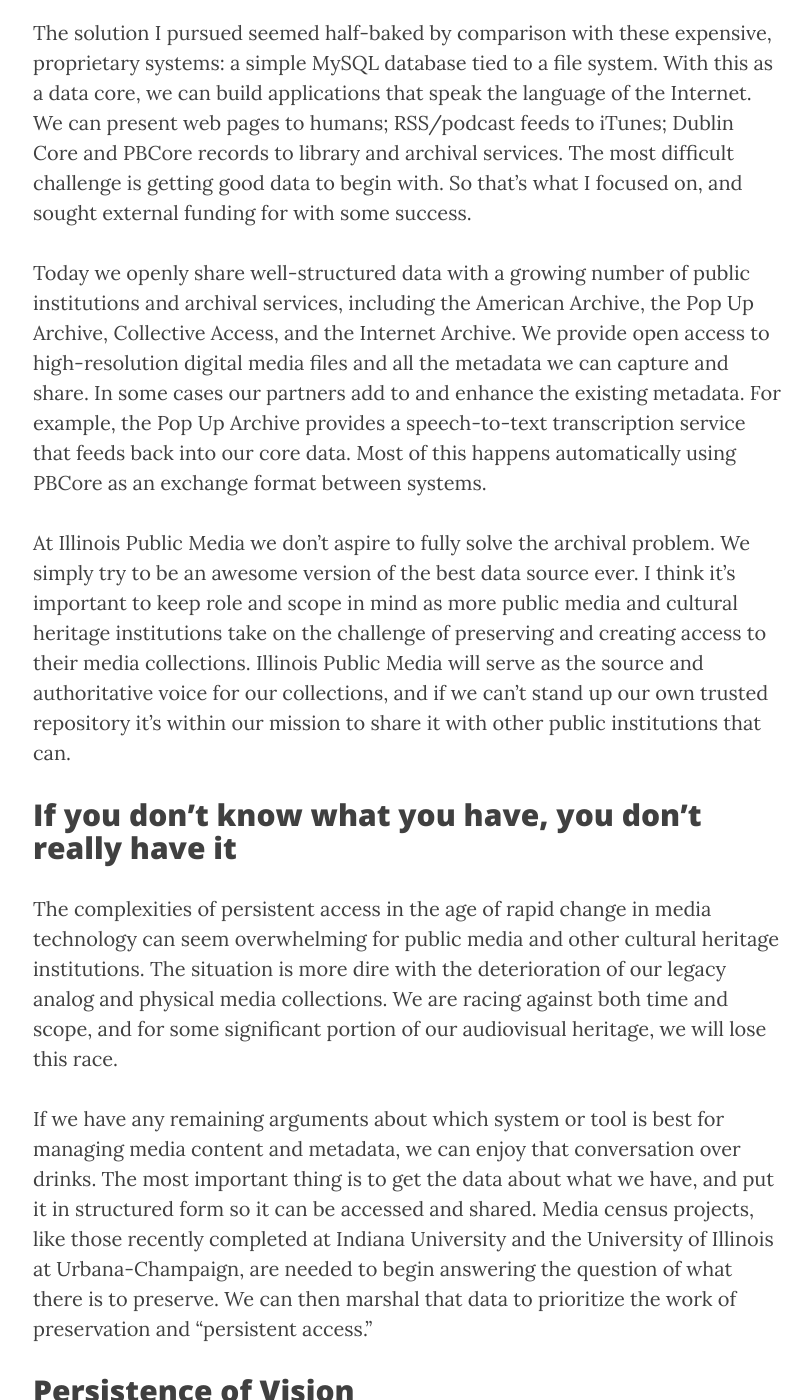
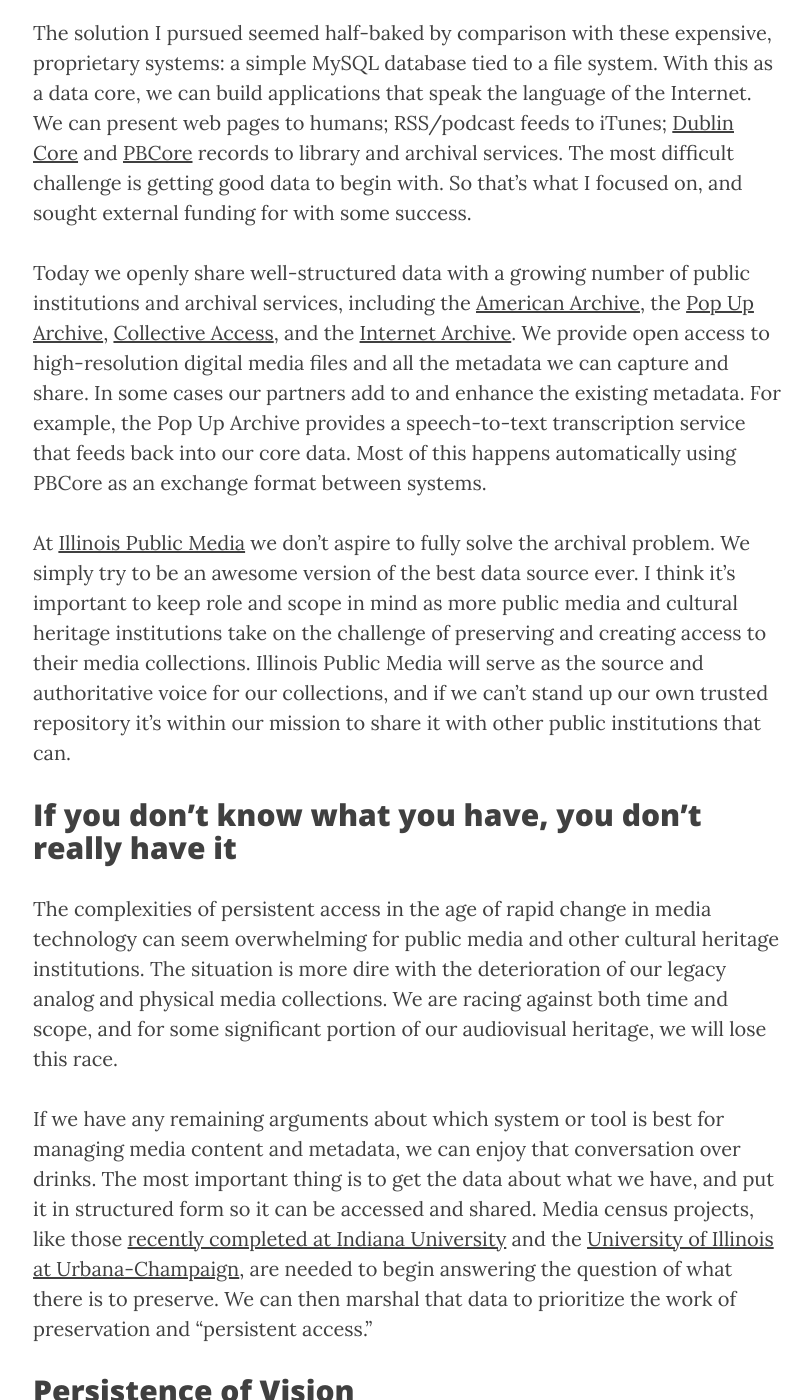
Before and after one commit to jackbrighton/jackbrighton.github.io, a Jekyll site: the page built from _posts/2015-05-16-confessions.md, in a window 1280 px wide and 1400 px high, scrolled down 2507 px. Shown: the whole window, without its empty margins (232-1044 px from the left). Built offline with Jekyll 4.4.1, drawn with Linux system fonts in a browser that asks for light colours; nearby versions of some CDN libraries; part of the change alters nothing that is shown.

```diff
--- a/_posts/2015-05-16-confessions.md
+++ b/_posts/2015-05-16-confessions.md
@@ -33,17 +33,17 @@ And that’s not counting our shelves and desk drawers everywhere filled with an
 
 You build a website with content and metadata. The presentation is just the access layer. A web page is accessed by humans by way of a browser that parses the html and presents a view we can understand and use. The same web page is accessed by machines (like web crawlers and other applications) by virtue of well-structured data they can parse and reuse. As I began to understand these things, I learned from my colleagues at other public media organizations that many of us were becoming deeply invested in technical solutions that could manage this data, and present it to humans and machines, at the cost of a very large contract and ongoing vendor dependency.
 
-The solution I pursued seemed half-baked by comparison with these expensive, proprietary systems: a simple MySQL database tied to a file system. With this as a data core, we can build applications that speak the language of the Internet. We can present web pages to humans; RSS/podcast feeds to iTunes; Dublin Core and PBCore records to library and archival services.  The most difficult challenge is getting good data to begin with. So that’s what I focused on, and sought external funding for with some success.
+The solution I pursued seemed half-baked by comparison with these expensive, proprietary systems: a simple MySQL database tied to a file system. With this as a data core, we can build applications that speak the language of the Internet. We can present web pages to humans; RSS/podcast feeds to iTunes; [Dublin Core](http://dublincore.org/) and [PBCore](http://pbcore.org/) records to library and archival services.  The most difficult challenge is getting good data to begin with. So that’s what I focused on, and sought external funding for with some success.
 
-Today we openly share well-structured data with a growing number of public institutions and archival services, including the American Archive, the Pop Up Archive, Collective Access, and the Internet Archive.  We provide open access to high-resolution digital media files and all the metadata we can capture and share. In some cases our partners add to and enhance the existing metadata. For example, the Pop Up Archive provides a speech-to-text transcription service that feeds back into our core data. Most of this happens automatically using PBCore as an exchange format between systems.
+Today we openly share well-structured data with a growing number of public institutions and archival services, including the [American Archive](http://americanarchive.org/), the [Pop Up Archive](https://popuparchive.org/), [Collective Access](http://collectiveaccess.org/), and the [Internet Archive](https://archive.org/).  We provide open access to high-resolution digital media files and all the metadata we can capture and share. In some cases our partners add to and enhance the existing metadata. For example, the Pop Up Archive provides a speech-to-text transcription service that feeds back into our core data. Most of this happens automatically using PBCore as an exchange format between systems.
 
-At Illinois Public Media we don’t aspire to fully solve the archival problem. We simply try to be an awesome version of the best data source ever. I think it’s important to keep role and scope in mind as more public media and cultural heritage institutions take on the challenge of preserving and creating access to their media collections. Illinois Public Media will serve as the source and authoritative voice for our collections, and if we can’t stand up our own trusted repository it’s within our mission to share it with other public institutions that can.
+At [Illinois Public Media](http://will.illinois.edu) we don’t aspire to fully solve the archival problem. We simply try to be an awesome version of the best data source ever. I think it’s important to keep role and scope in mind as more public media and cultural heritage institutions take on the challenge of preserving and creating access to their media collections. Illinois Public Media will serve as the source and authoritative voice for our collections, and if we can’t stand up our own trusted repository it’s within our mission to share it with other public institutions that can.
 
 ## If you don’t know what you have, you don’t really have it
 
 The complexities of persistent access in the age of rapid change in media technology can seem overwhelming for public media and other cultural heritage institutions. The situation is more dire with the deterioration of our legacy analog and physical media collections. We are racing against both time and scope, and for some significant portion of our audiovisual heritage, we will lose this race.
 
-If we have any remaining arguments about which system or tool is best for managing media content and metadata, we can enjoy that conversation over drinks. The most important thing is to get the data about what we have, and put it in structured form so it can be accessed and shared. Media census projects, like those recently completed at Indiana University and the University of Illinois at Urbana-Champaign, are needed to begin answering the question of what there is to preserve. We can then marshal that data to prioritize the work of preservation and “persistent access.”
+If we have any remaining arguments about which system or tool is best for managing media content and metadata, we can enjoy that conversation over drinks. The most important thing is to get the data about what we have, and put it in structured form so it can be accessed and shared. Media census projects, like those [recently completed at Indiana University](http://www.indiana.edu/~medpres/) and the [University of Illinois at Urbana-Champaign](https://www.ideals.illinois.edu/handle/2142/58899), are needed to begin answering the question of what there is to preserve. We can then marshal that data to prioritize the work of preservation and “persistent access.”
 
 
 ## Persistence of Vision
```
